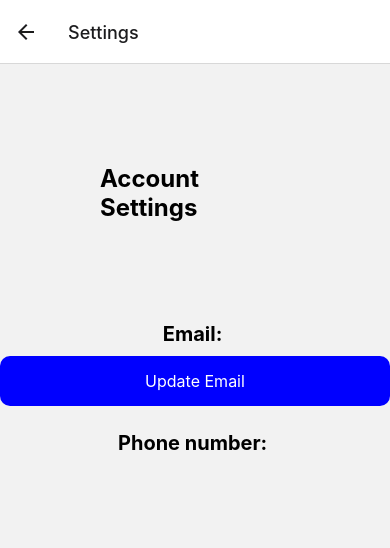
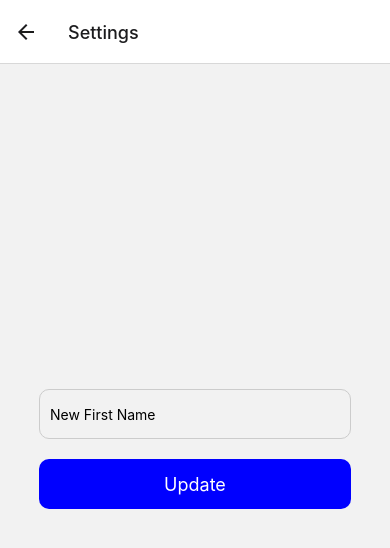
Before and after one commit to maxi-p/marketplace, a React Native app in the folder mobile_frontend/: screen /Settings in a window 390 px wide. Shown: the top 548 px of the page. Built offline with nearby package versions, Linux system fonts and the light colour scheme.

Commit message:
Updated App.js and UserContext. They now support updating user settings.

```diff
--- a/mobile_frontend/App.js
+++ b/mobile_frontend/App.js
@@ -13,10 +13,39 @@ import { UserContext } from './logic/UserContext';
 
 const Stack = createNativeStackNavigator();
 const Tab = createBottomTabNavigator();
+
 const App = () => {
+  const [user, setUser] = useState({
+    id: null,
+    username: null,
+    firstName: null,
+    lastName: null,
+    email: null,
+    phoneNumber: null,
+    aboutMe: null,
+  });
 
-  const [username, setUsername] = useState("N/A");
-  const UserC = {username, setUsername};
+  const setId = (id) => setUser((prevUser) => ({ ...prevUser, id }));
+  const setUsername = (username) => setUser((prevUser) => ({ ...prevUser, username }));
+  const setFirstName = (firstName) => setUser((prevUser) => ({ ...prevUser, firstName }));
+  const setLastName = (lastName) => setUser((prevUser) => ({ ...prevUser, lastName }));
+  const setEmail = (email) => setUser((prevUser) => ({ ...prevUser, email }));
+  const setPhoneNumber = (phoneNumber) => setUser((prevUser) => ({ ...prevUser, phoneNumber }));
+  const setAboutMe = (aboutMe) => setUser((prevUser) => ({ ...prevUser, aboutMe }));
+
+  // Define other setter functions here
+
+  const userContextValue = {
+    user,
+    setId,
+    setUsername,
+    setFirstName,
+    setLastName,
+    setEmail,
+    setPhoneNumber,
+    setAboutMe
+    // Include other setter functions here
+  };
 
   /* Old Render
   const renderScreen = () => {
@@ -38,7 +67,7 @@ const App = () => {
 // TODO: Add Keyring and state to store credentials
   return (
     <NavigationContainer>
-    <UserContext.Provider value={UserC}>
+    <UserContext.Provider value={userContextValue}>
       <Stack.Navigator initialRouteName='Login'>
         <Stack.Screen name="Login" component={LoginPage} />
         <Stack.Screen name="Register" component={RegisterPage} />
--- a/mobile_frontend/Components/Login.js
+++ b/mobile_frontend/Components/Login.js
@@ -1,8 +1,6 @@
 import React, { useContext, useState } from 'react';
 import { View, TextInput, TouchableOpacity, Text, StyleSheet, Alert } from 'react-native';
-import HomePage from '../pages/HomePage';
-import {UserContext} from '../logic/UserContext';
-
+import { UserContext } from '../logic/UserContext';
 
 function buildPath(route) {
   const app_name = 'cop4331-marketplace-98e1376d9db6';
@@ -10,14 +8,14 @@ function buildPath(route) {
 }
 
 const Login = (props) => {
-  const {username: gUsername, setUsername:gSetUsername} = useContext(UserContext);
-  const [username, setUsername] = useState('');
+  const { setId, setUsername, setFirstName, setLastName, setEmail, setPhoneNumber, setAboutMe } = useContext(UserContext);
+  const [username, setUsernameState] = useState('');
   const [password, setPassword] = useState('');
   const [message, setMessage] = useState('');
 
   const doLogin = async () => {
     try {
-      const obj = { username: username, password: password };
+      const obj = { username, password };
       const js = JSON.stringify(obj);
 
       const response = await fetch(buildPath('api/login'), {
@@ -33,12 +31,21 @@ const Login = (props) => {
       if (res.id <= 0) {
         setMessage('User/Password combination incorrect');
       } else {
-        gSetUsername(username);
+        // Update user context with user information
+        setId(res.id);
+        setUsername(res.username);
+        setFirstName(res.firstName);
+        setLastName(res.lastName);
+        setEmail(res.email);
+        setPhoneNumber(res.phoneNumber);
+        setAboutMe(res.aboutMe);
+
+        // Navigate to Home screen
         props.navigation?.navigate('Post-Login');
-        // Navigate to Home screen
-        setUsername(''); // Clear username
-        setPassword(''); // Clear password
-        setMessage('') // Clear error message
+        // Clear form fields and error message
+        setUsernameState('');
+        setPassword('');
+        setMessage('');
       }
     } catch (error) {
       console.error(error);
@@ -47,18 +54,9 @@ const Login = (props) => {
   };
 
   const registerRedirect = () => {
-    // Handle redirection to register screen here
-    console.log('Redirecting to register screen');
     props.navigation.navigate('Register');
   };
 
-  const handleLogout = () => {
-    setUsername(''); // Clear username
-    setPassword(''); // Clear password
-    setMessage('') // Clear error message
-  };
-
-  // Render the login page if isLoggedIn is false
   return (
     <View style={styles.container}>
       <Text style={styles.title}>LOGIN</Text>
@@ -66,7 +64,7 @@ const Login = (props) => {
         style={styles.input}
         placeholder="Username"
         value={username}
-        onChangeText={setUsername}
+        onChangeText={setUsernameState}
       />
       <TextInput
         style={styles.input}
@@ -89,13 +87,13 @@ const Login = (props) => {
 const styles = StyleSheet.create({
   container: {
     flex: 1,
-    justifyContent: 'top',
+    justifyContent: 'center',
     alignItems: 'center',
   },
   title: {
     fontSize: 32,
-    fontWeight: "bold",
-    color: "black",
+    fontWeight: 'bold',
+    color: 'black',
     marginTop: 50,
     marginBottom: 150,
     marginVertical: 0,
--- a/mobile_frontend/logic/UserContext.js
+++ b/mobile_frontend/logic/UserContext.js
@@ -1,6 +1,18 @@
-import {createContext} from 'react';
+import { createContext } from 'react';
 
 export const UserContext = createContext({
+    id: null,
     username: null,
-    setUsername: ()=> {},
+    firstname: null,
+    lastname: null,
+    email: null,
+    phoneNumber: null,
+    aboutme: null,
+    setId: () => {},
+    setUsername: () => {},
+    setFirstName: () => {},
+    setLastName: () => {},
+    setEmail: () => {},
+    setPhoneNumber: () => {},
+    setAboutMe: () => {},
 });
--- a/mobile_frontend/pages/SettingsPage.js
+++ b/mobile_frontend/pages/SettingsPage.js
@@ -1,50 +1,72 @@
-import React, { useContext, useState, useEffect } from 'react';
-import { View, Text, StyleSheet, TouchableOpacity } from 'react-native';
+import React, { useContext, useState } from 'react';
+import { View, TextInput, TouchableOpacity, Text, StyleSheet, Alert } from 'react-native';
 import { UserContext } from '../logic/UserContext';
 
-const SettingsPage = ({ username }) => {
-  const { userId } = useContext(UserContext);
-  const [email, setEmail] = useState('');
-  const [phoneNumber, setPhoneNumber] = useState('');
+const SettingsPage = () => {
+  const { user, setId, setUsername, setFirstName, setLastName, setEmail, setPhoneNumber, setAboutMe } = useContext(UserContext);
+  const [newUserInfo, setNewUserInfo] = useState({
+    newFirstName: user.firstname,
+    newLastName: user.lastname,
+    newUserName: user.username,
+    newPassword: '', // Assuming you don't display or update password in the settings page
+    newEmail: user.email,
+    newPhoneNumber: user.phoneNumber,
+    newAboutMe: user.aboutMe,
+  });
 
-  const updateEmail = async () => {
+  const handleUpdate = async () => {
     try {
-      const response = await fetch(`https://cop4331-marketplace-98e1376d9db6.herokuapp.com/api/editUser/${userId}/email`, {
-        method: 'PUT',
+      const response = await fetch('/api/editUser', {
+        method: 'POST',
         headers: {
           'Content-Type': 'application/json',
         },
-        body: JSON.stringify({ email: 'new_email@example.com' }), // Replace with new email
+        body: JSON.stringify({
+          id: user.id,
+          ...newUserInfo,
+        }),
       });
-      if (response.ok) {
-        // Email updated successfully, you can update UI accordingly
-        console.log('Email updated successfully');
+      const data = await response.json();
+      if (data.error) {
+        // Handle error
+        console.error(data.error);
+        Alert.alert('Error', 'Failed to update user settings');
       } else {
-        console.error('Failed to update email');
+        // Update user context with new information
+        setId(user.id);
+        setFirstName(newUserInfo.newFirstName);
+        setLastName(newUserInfo.newLastName);
+        setUsername(newUserInfo.newUserName);
+        setEmail(newUserInfo.newEmail);
+        setPhoneNumber(newUserInfo.newPhoneNumber);
+        setAboutMe(newUserInfo.newAboutMe);
+        // Optionally, show success message
+        Alert.alert('Success', 'User settings updated successfully');
       }
     } catch (error) {
-      console.error('Error updating email:', error);
+      console.error(error);
+      Alert.alert('Error', error.message);
     }
   };
 
-  // Similar function for updating phone number
-
   return (
     <View style={styles.container}>
-      <View style={styles.middleContent}>
-        <Text style={styles.middleText}>Account Settings</Text>
-        <Text style={styles.Text}>Email: {email}</Text>
-        <TouchableOpacity style={styles.button} onPress={updateEmail}>
-          <Text style={styles.buttonText}>Update Email</Text>
-        </TouchableOpacity>
-        <Text style={styles.Text}>Phone number: {phoneNumber}</Text>
-        {/* Add button and logic for updating phone number */}
-      </View>
+      {/* Input fields for updating user information */}
+      <TextInput
+        style={styles.input}
+        placeholder="New First Name"
+        value={newUserInfo.newFirstName}
+        onChangeText={(text) => setNewUserInfo({ ...newUserInfo, newFirstName: text })}
+      />
+      {/* Add more input fields for other user information */}
+
+      {/* Button to trigger update */}
+      <TouchableOpacity style={styles.button} onPress={handleUpdate}>
+        <Text style={styles.buttonText}>Update</Text>
+      </TouchableOpacity>
     </View>
   );
 };
-
-export default SettingsPage;
 
 const styles = StyleSheet.create({
   container: {
@@ -52,35 +74,29 @@ const styles = StyleSheet.create({
     justifyContent: 'center',
     alignItems: 'center',
   },
-  middleContent: {
-    flex: 1,
-    justifyContent: 'top',
-    alignItems: 'center',
-  },
-  Text: {
-    fontSize: 20,
-    fontWeight: 'bold',
-    color:'black',
-    marginBottom: 10,
-  },
-  middleText: {
-    fontSize: 24,
-    fontWeight: 'bold',
-    margin: 100,
+  input: {
+    width: '80%',
+    height: 50,
+    marginBottom: 20,
+    borderWidth: 1,
+    borderColor: '#ccc',
+    borderRadius: 10,
+    paddingLeft: 10,
+    paddingRight: 10,
   },
   button: {
-    width: '100%',
+    width: '80%',
     height: 50,
     backgroundColor: 'blue',
     justifyContent: 'center',
     alignItems: 'center',
     borderRadius: 10,
-    marginBottom: 25,
+    marginBottom: 10,
   },
   buttonText: {
     color: 'white',
-    fontSize: 16,
-    margin: 10,
-    marginHorizontal: 50,
+    fontSize: 18,
   },
 });
+
+export default SettingsPage;
```
